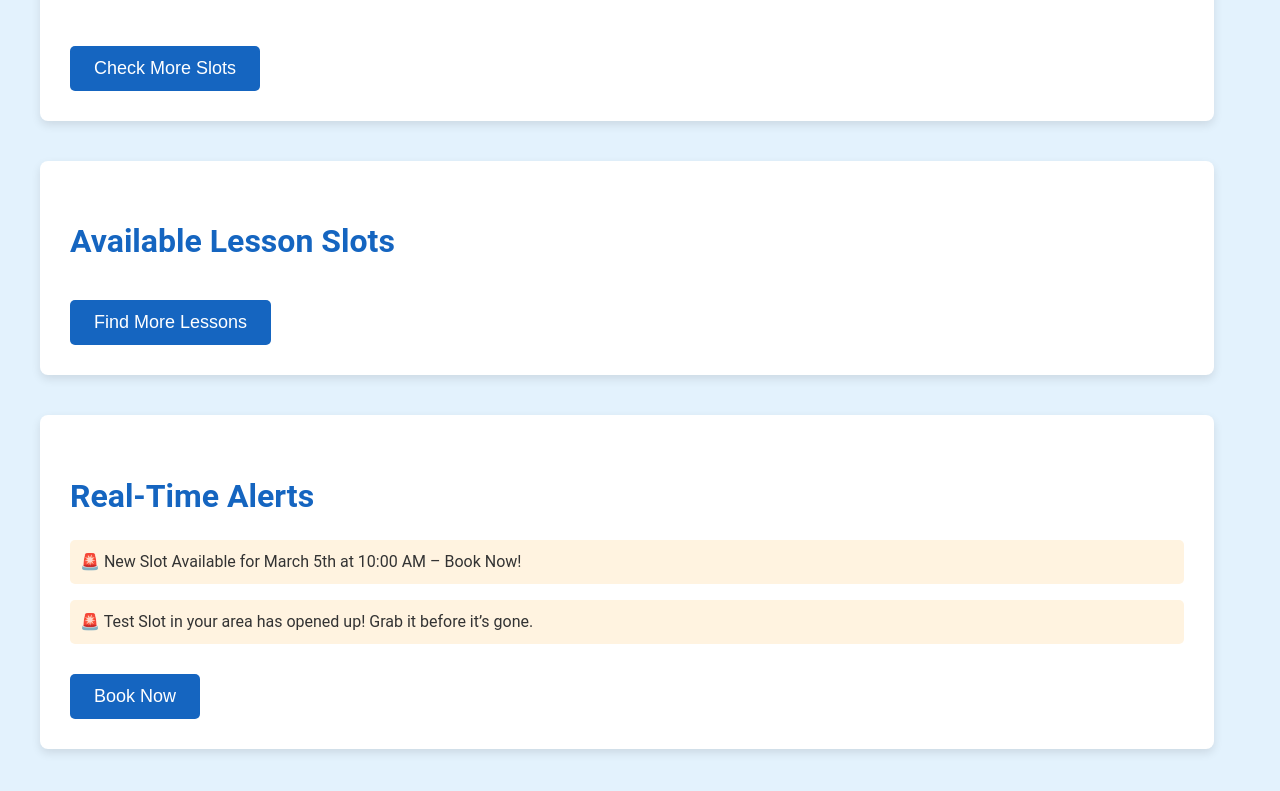
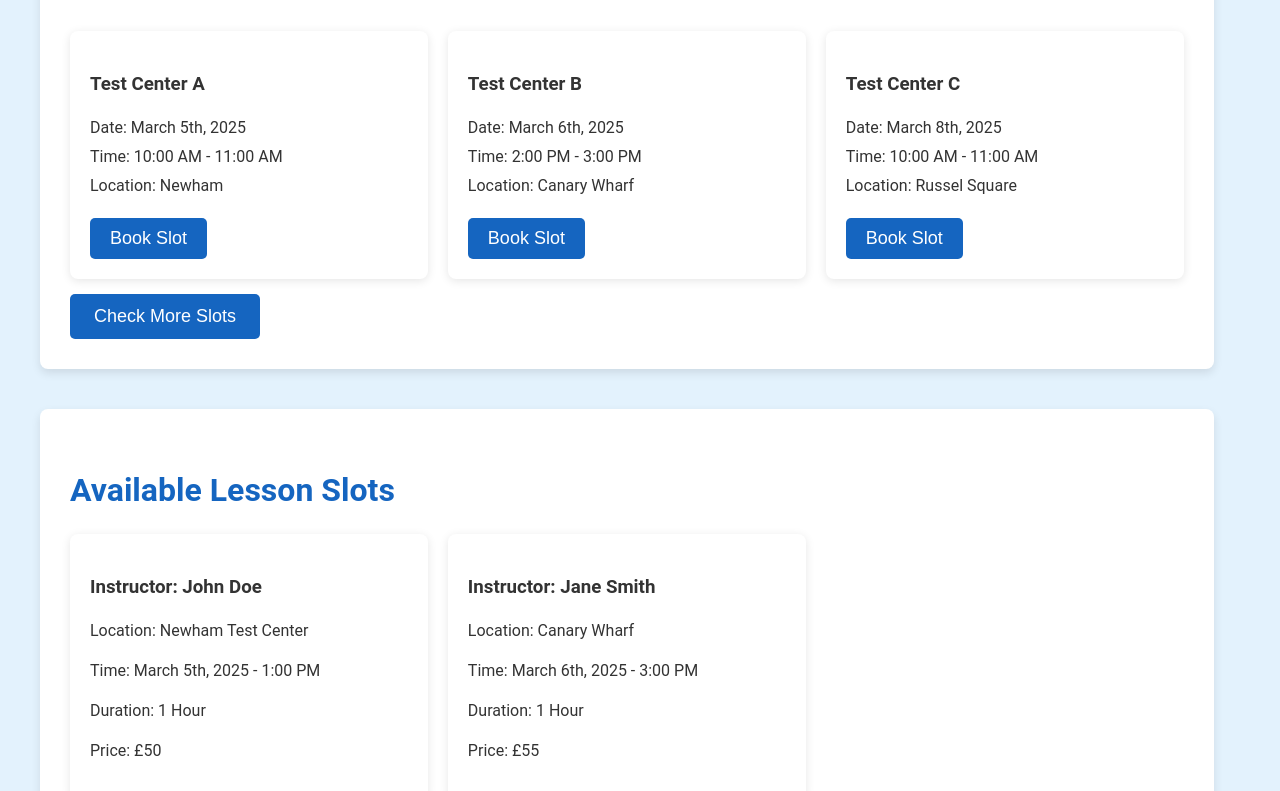
Before and after one commit to qozfa-dev/speed-book, a React (Vite) app in the folder frontend/web-app/: page /slots in a window 1280 px wide. Shown: the part 569-1360 px from the top of the page. Built offline with nearby package versions, Linux system fonts and the light colour scheme.

Commit message:
Add cards to Slots page

```diff
--- a/frontend/web-app/src/pages/Slots.jsx
+++ b/frontend/web-app/src/pages/Slots.jsx
@@ -135,6 +135,33 @@ const SlotsPage = () => {
       <section className="test-slots">
         <h2>Available Test Slots</h2>
         <div className="slot-list">
+          {/* Card 1 for Test Slot */}
+    <div className="slot-card">
+      <h3>Test Center A</h3>
+      <p>Date: March 5th, 2025</p>
+      <p>Time: 10:00 AM - 11:00 AM</p>
+      <p>Location: Newham</p>
+      <button className="cta-button">Book Slot</button>
+    </div>
+
+    {/* Card 2 for Test Slot */}
+    <div className="slot-card">
+      <h3>Test Center B</h3>
+      <p>Date: March 6th, 2025</p>
+      <p>Time: 2:00 PM - 3:00 PM</p>
+      <p>Location: Canary Wharf</p>
+      <button className="cta-button">Book Slot</button>
+      </div>
+
+      {/* Card 3 for Test Slot */}
+    <div className="slot-card">
+      <h3>Test Center C</h3>
+      <p>Date: March 8th, 2025</p>
+      <p>Time: 10:00 AM - 11:00 AM</p>
+      <p>Location: Russel Square</p>
+      <button className="cta-button">Book Slot</button>
+      </div>
+
           {/* Map through available test slots here */}
         </div>
         <button className="cta-button">Check More Slots</button>
@@ -144,7 +171,22 @@ const SlotsPage = () => {
       <section className="lesson-slots">
         <h2>Available Lesson Slots</h2>
         <div className="lesson-list">
-          {/* Map through available lesson slots here */}
+          {/* Card 1 for Lesson Slot */}
+    <div className="lesson-card">
+      <h3>Instructor: John Doe</h3>
+      <p>Location: Newham Test Center</p>
+      <p>Time: March 5th, 2025 - 1:00 PM</p>
+      <p>Duration: 1 Hour</p>
+      <p>Price: £50</p>
+      </div>
+
+      <div className="lesson-card">
+      <h3>Instructor: Jane Smith</h3>
+      <p>Location: Canary Wharf</p>
+      <p>Time: March 6th, 2025 - 3:00 PM</p>
+      <p>Duration: 1 Hour</p>
+      <p>Price: £55</p>
+      </div>
         </div>
         <button className="cta-button">Find More Lessons</button>
       </section>
```
